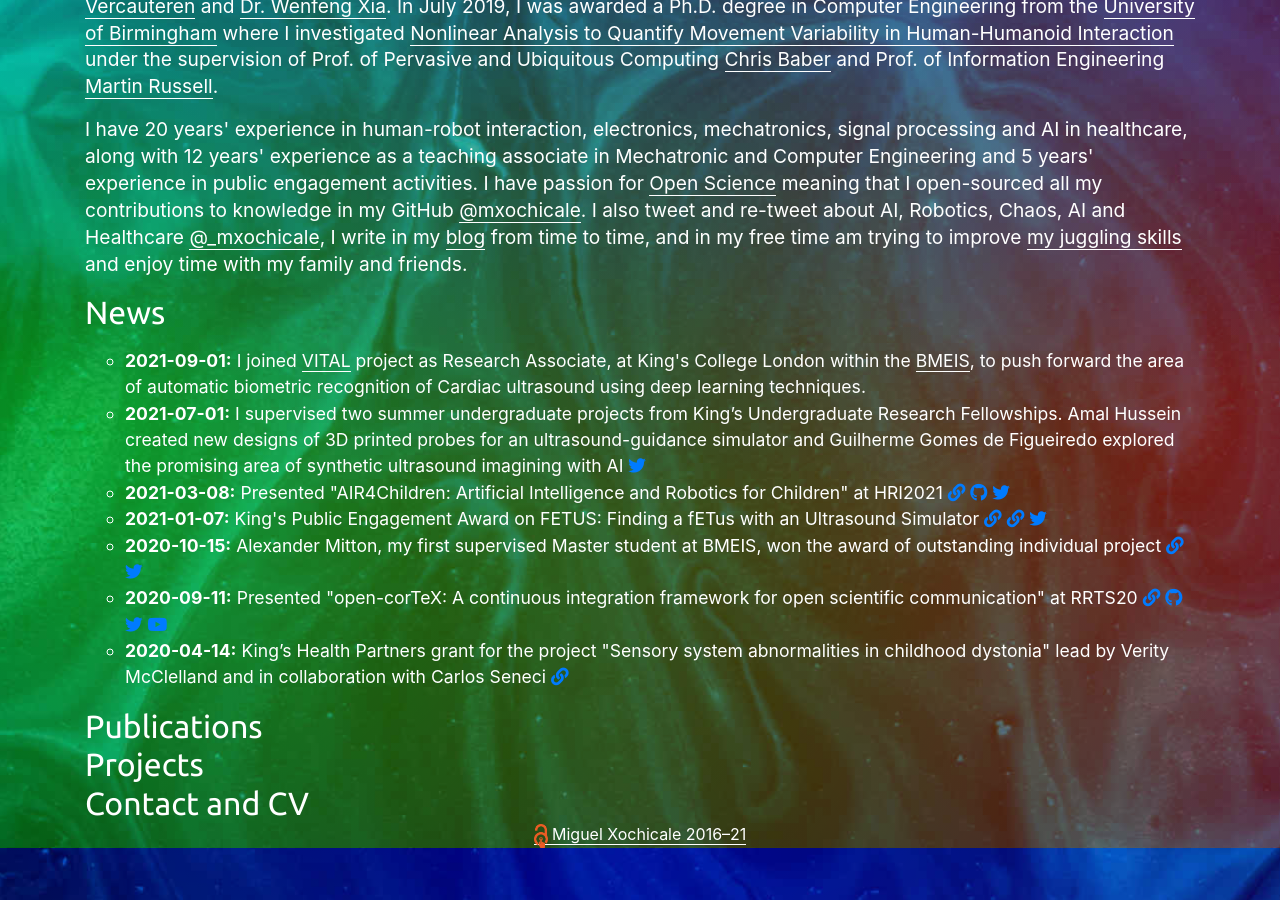
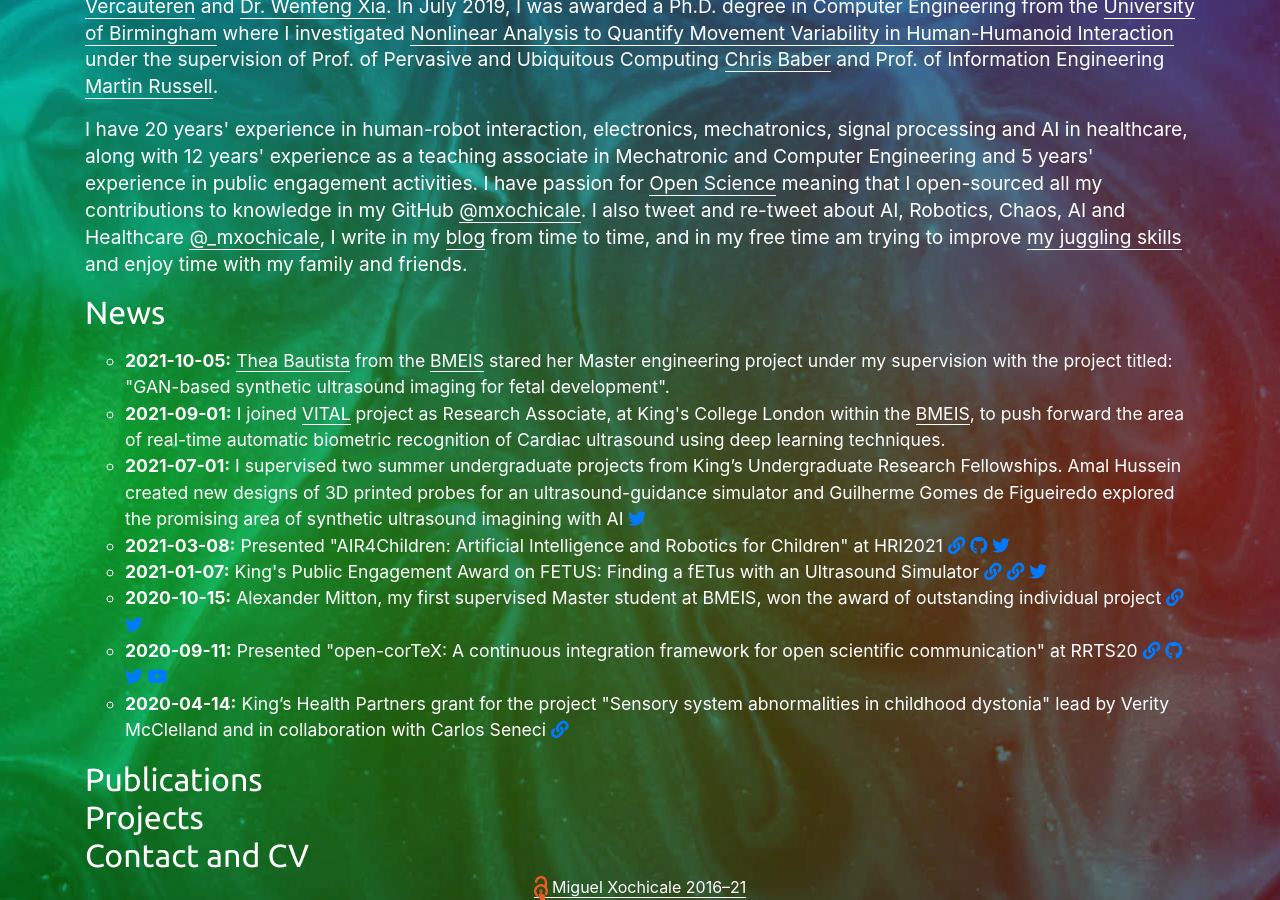
Before and after one commit to mxochicale/mxochicale.github.io, a Jekyll site: the page built from index.html, in a window 1280 px wide and 900 px high, scrolled down 819 px. Built offline with Jekyll 4.4.1, drawn with Linux system fonts in a browser that asks for light colours; nearby versions of some CDN libraries; comment, search, counter and statistics services are not loaded; a style sheet for code colours, icons or effects is not loaded.

Commit message:
updates news section

```diff
--- a/_includes/news.html
+++ b/_includes/news.html
@@ -1,6 +1,7 @@
 <p >
 <ul class="bullets">
-  <li> <b>2021-09-01:</b> I joined <a class="white" href="http://vital.oucru.org/">VITAL</a> project as Research Associate, at King's College London within the <a class="white" href="https://www.kcl.ac.uk/bmeis">BMEIS</a>, to push forward the area of automatic biometric recognition of Cardiac ultrasound using deep learning techniques.</li>
+  <li> <b>2021-10-05:</b> <a class="white" href="https://uk.linkedin.com/in/thea-bautista-9301801a2">Thea Bautista</a> from the <a class="white" href="https://www.kcl.ac.uk/bmeis">BMEIS</a> stared her Master engineering project under my supervision with the project titled: "GAN-based synthetic ultrasound imaging for fetal development". </li>
+  <li> <b>2021-09-01:</b> I joined <a class="white" href="http://vital.oucru.org/">VITAL</a> project as Research Associate, at King's College London within the <a class="white" href="https://www.kcl.ac.uk/bmeis">BMEIS</a>, to push forward the area of real-time automatic biometric recognition of Cardiac ultrasound using deep learning techniques.</li>
   <li> <b>2021-07-01:</b> I supervised two summer undergraduate projects from King’s Undergraduate Research Fellowships. Amal Hussein created new designs of 3D printed probes for an ultrasound-guidance simulator and Guilherme Gomes de Figueiredo explored the promising area of synthetic ultrasound imagining with AI  <a href="https://twitter.com/_mxochicale/status/1431191388503281665"> <i class="fab fa-twitter"></i> </a> </li>
   <li> <b>2021-03-08:</b> Presented "AIR4Children: Artificial Intelligence and Robotics for Children" at HRI2021  <a href="https://sites.google.com/view/robotschildrights/home">  <i class="fa fa-link"></i>  </a>    <a href="https://github.com/air4children/hri2021"> <i class="fab fa-github"></i>  </a> <a href="https://twitter.com/_mxochicale/status/1368839470502514690"> <i class="fab fa-twitter"></i> </a> </li>
   <li> <b>2021-01-07:</b> King's Public Engagement Award on FETUS: Finding a fETus with an Ultrasound Simulator <a href="https://kingsengagedresearchblog.wordpress.com/2021/01/22/winners_dec20_pe_smallgrants/">  <i class="fa fa-link"></i>  </a>    <a href="http://mxochicale.github.io/kings-pe-award/">  <i class="fa fa-link"></i> </a>    <a href="https://twitter.com/GIFT_Surg/status/1347211959775752192"> <i class="fab fa-twitter"></i> </a>    </li>
```
